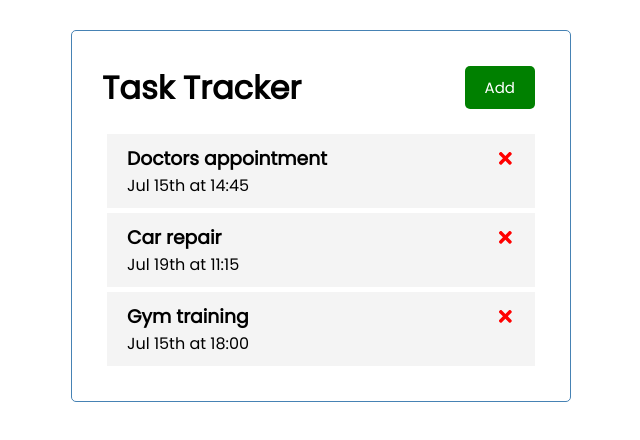
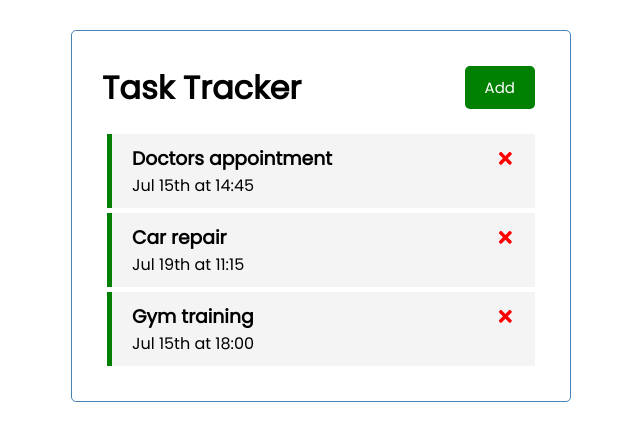
Before and after one commit to KostaLaz/task-tracker-app, a React (Create React App) app: page / in a window 1280 px wide. Shown: the top 440 px of the page, without its empty margins (319-959 px from the left). Built offline with nearby package versions, Linux system fonts and the light colour scheme.

Commit message:
toggle rminder for task

```diff
--- a/src/App.js
+++ b/src/App.js
@@ -30,10 +30,16 @@
     setTasks(tasks.filter((task) => task.id !== id ))
   }
 
+  const toggleReminder = (id) => {
+      setTasks(tasks.map((task) => task.id === id
+      ? { ...task, reminder: !task.reminder } : task)
+      )
+  }
+
   return (
     <div className="container">
       <Header/>
-      <Tasks tasks={tasks} onDelete={deleteTask}/>
+     {tasks.length > 0 ? <Tasks  onToggle={toggleReminder} tasks={tasks} onDelete={deleteTask}/> : 'No Tasks To Show' }
     </div>
   );
 }
--- a/src/components/Task.js
+++ b/src/components/Task.js
@@ -1,9 +1,11 @@
 import React from 'react'
 import { FaTimes } from 'react-icons/fa'
 
-const Task = ( {task, onDelete} ) => {
+const Task = ( {task, onDelete, onToggle} ) => {
     return (
-        <div className='task'>
+        <div className={`task ${task.reminder ? 'reminder' : ''}` }
+        onDoubleClick={() =>
+            onToggle(task.id)} >
             <h3>{task.text} <FaTimes style={{color: 'red', cursor: 'pointer'}}
             onClick={() => onDelete(task.id)}/></h3>
             <p>{task.day}</p>
--- a/src/components/Tasks.js
+++ b/src/components/Tasks.js
@@ -2,13 +2,14 @@
 import Task from './Task'
 
 
-const Tasks = ( {tasks, onDelete} ) => {
+const Tasks = ( {tasks, onDelete, onToggle} ) => {
 
     return (
         <div>
             {tasks.map((task) => (
-             <div>
-                <Task key={task.id} task={task} onDelete={onDelete}/>
+             <div >
+                <Task key={task.id} task={task} onDelete={onDelete}
+                onToggle={onToggle} />
             </div>
             ))}
         </div>
```
